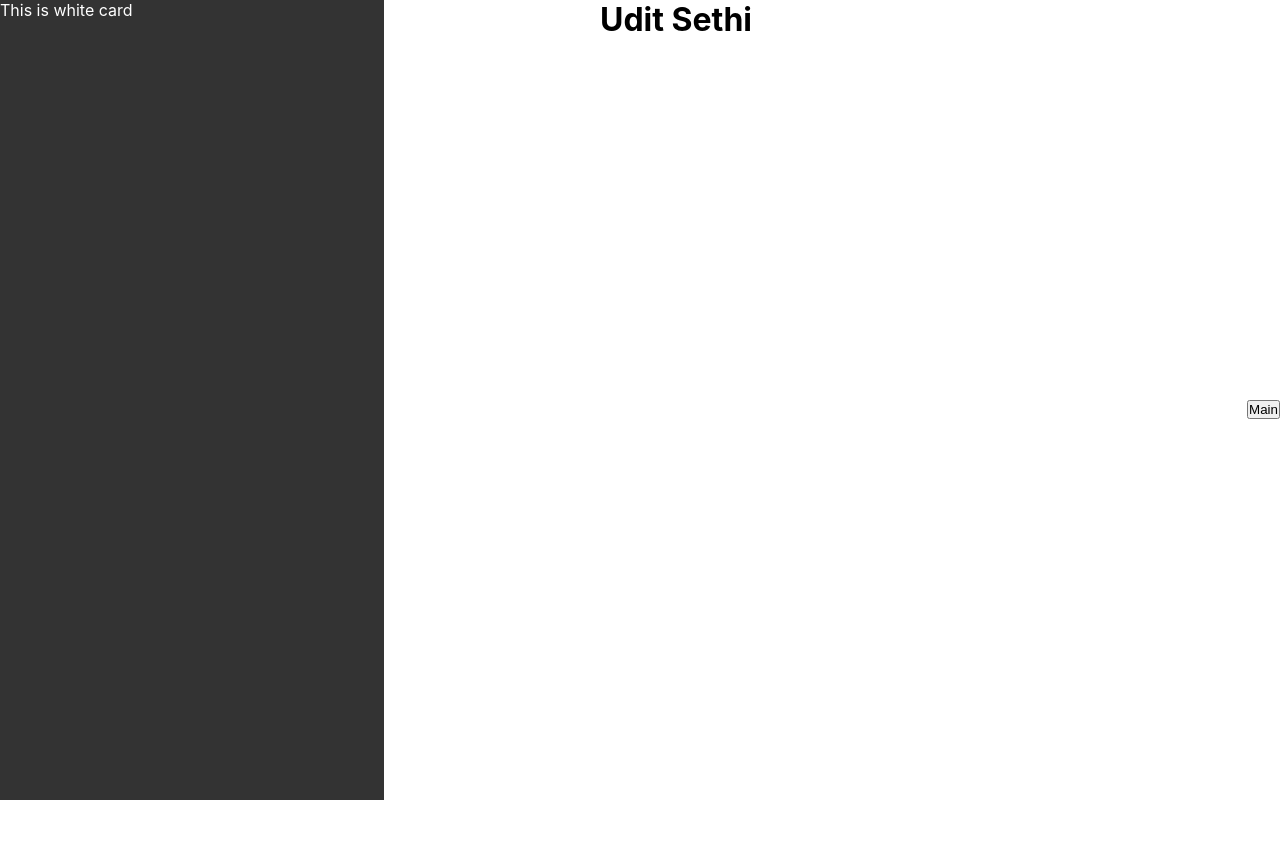
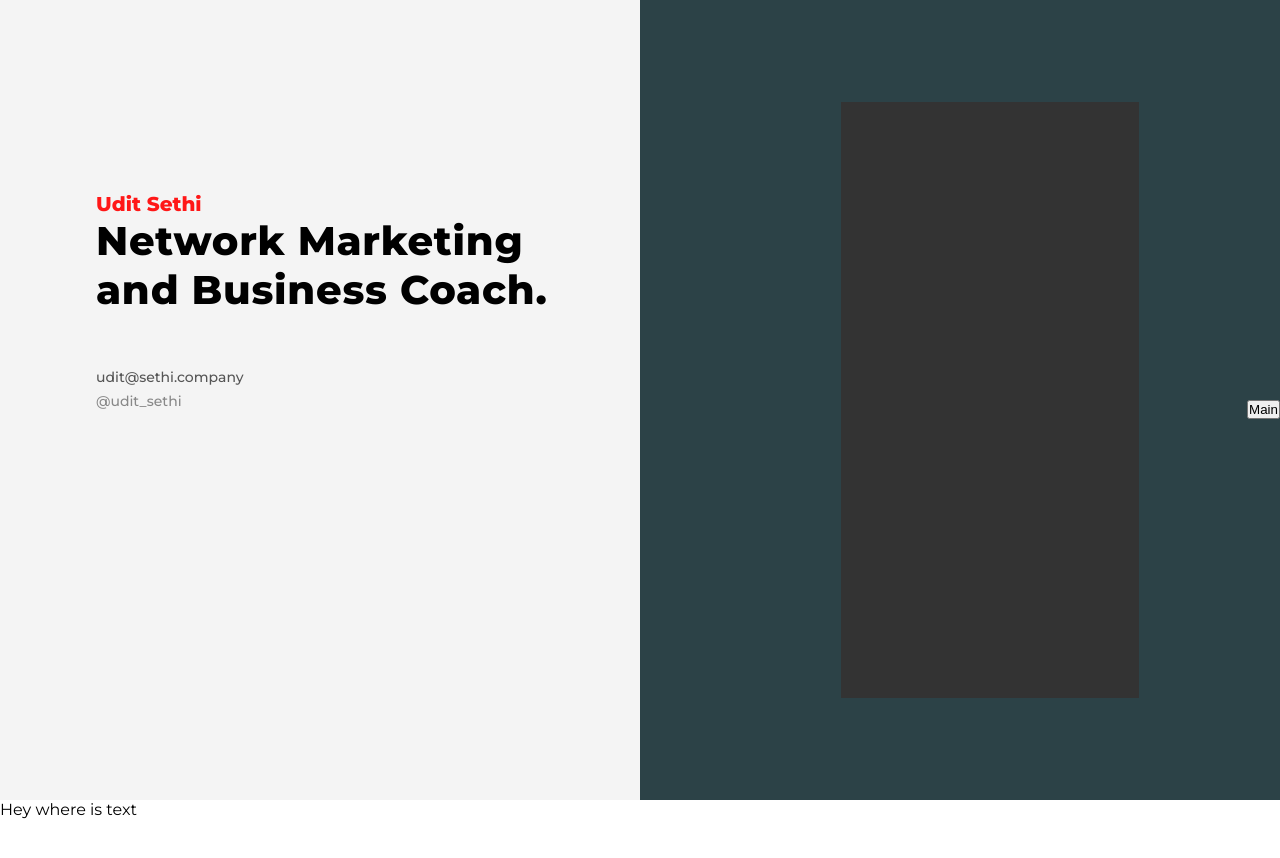
Before and after one commit to naklic0der/freelance, a React (Create React App) app: page / in a window 1280 px wide. Both pictures are taken after a click on the button "Left". Shown: the top 858 px of the page. Before the commit the page ends 800 px from the top, so only its background shows below. Built offline with nearby package versions, Linux system fonts and the light colour scheme.

Commit message:
a good stage reached

```diff
--- a/src/App.js
+++ b/src/App.js
@@ -1,6 +1,6 @@
 import React from 'react'
 import {Redirect, Route, Switch} from "react-router-dom";
-import Main from "./Component/Main/Main";
+import Main from "./container/Main/Main";
 
 const App = () => {
    return (
--- a/src/Component/Card/Card.js
+++ b/src/Component/Card/Card.js
@@ -4,7 +4,15 @@ import style from './Card.module.sass'
 const Card = (props) => {
 
    return (
-      <p className={style.card}>I am card</p>
+      <div className={style.card}>
+         <div className={style.name}>Udit Sethi</div>
+         <div className={style.desc}>
+            <span>Network Marketing</span><br />
+            <span>and Business Coach.</span>
+         </div>
+         <div className={style.insta}>udit@sethi.company</div>
+         <div className={style.twitter}>@udit_sethi</div>
+      </div>
    )
 }
 
--- a/src/Component/Card/Card.module.sass
+++ b/src/Component/Card/Card.module.sass
@@ -1,6 +1,30 @@
 .card
-   height: 100vh
-   width: 50%
-   padding: 3%
-   text-align: center
-   background-color: #aaa
+   height: 100%
+   width: 100%
+   padding-top: 30%
+   padding-left: 15%
+
+   .name
+      color: #ff1717
+      font-weight: 800
+      font-size: 20px
+
+   .desc
+      margin-bottom: 10%
+
+      span
+         letter-spacing: 0.7px
+         font-size: 40px
+         font-weight: 800
+         transform: scale(1, 3)
+
+   .insta
+      margin-bottom: 1%
+      font-weight: 500
+      font-size: 14px
+      color: #555
+
+   .twitter
+      font-weight: 500
+      font-size: 14px
+      color: #888
--- a/src/Component/Main/Main.js
+++ /dev/null
@@ -1,96 +0,0 @@
-import React, {useEffect} from 'react'
-import {gsap, Power4} from "gsap";
-import style from './Main.module.sass'
-import Aux from "../../hoc/Aux";
-import {AnimatePresence, motion} from "framer-motion"
-import {connect} from "react-redux";
-
-const Main = (props) => {
-
-   const go_left = () => {
-      props.upd_cur_loc('left')
-      gsap.to('#_h1', {
-         x: 600,
-         duration: 2,
-         ease: Power4.easeOut,
-      })
-   }
-
-   const go_main = () => {
-      props.upd_cur_loc('main')
-      gsap.to('#_h1', {
-         x: 0,
-         duration: 2,
-         ease: Power4.easeOut,
-      })
-   }
-
-   useEffect(() => {
-      console.log(props.current_location)
-   })
-
-   return (
-      <div>
-         {/*Common*/}
-         <h1 className={style.h1} id={'_h1'}>Udit Sethi</h1>
-
-         {/* Main Page*/}
-         <AnimatePresence>
-            {props.current_location === 'main' && (
-               <button
-                  initial={{opacity: 0}}
-                  animate={{opacity: 1}}
-                  exit={{opacity: 0}}
-                  onClick={() => go_left()} className={style.go_left}>Left</button>
-            )}
-         </AnimatePresence>
-
-         {/* Left Page */}
-         <AnimatePresence>
-            {props.current_location === 'left' && (
-               <Aux>
-                  <motion.div
-                     initial={{x: -300, opacity: 1}}
-                     animate={{x: 0}}
-                     exit={{x: -500}}
-                     className={style.white_card}
-                  >
-                     This is white card
-                  </motion.div>
-                  <motion.button
-                     initial={{opacity: 0}}
-                     animate={{opacity: 1}}
-                     exit={{opacity: 0}}
-                     onClick={() => go_main()} className={style.go_main}>Main
-                  </motion.button>
-                  <motion.p
-                     initial={{opacity: 0}}
-                     animate={{opacity: 1}}
-                     exit={{opacity: 0}}
-                  >Hey i am on left page
-                  </motion.p>
-               </Aux>
-            )}
-         </AnimatePresence>
-      </div>
-   )
-}
-// REDUX STUFF
-
-// GET SLICE OF STATE
-const mapStateToProps = (state) => {
-   return {
-      current_location: state.location,
-   }
-}
-
-// UPDATE SLICE OF STATE
-const mapDispatchToProps = (dispatch) => {
-   return {
-      upd_cur_loc: (loc) => {
-         dispatch({type: 'UPDATED_LOCATION', loc: loc})
-      },
-   }
-}
-
-export default connect(mapStateToProps, mapDispatchToProps)(Main)
--- a/src/Component/Main/Main.module.sass
+++ /dev/null
@@ -1,21 +0,0 @@
-.h1
-   width: 50%
-
-.white_card
-   background-color: #333
-   color: white
-   width: 30%
-   height: 100vh
-   position: absolute
-   top: 0
-   left: 0
-
-.go_main
-   position: absolute
-   top: 50%
-   right: 0
-
-.go_left
-   position: absolute
-   top: 50%
-   left: 0
--- /dev/null
+++ b/src/container/Main/Main.js
@@ -0,0 +1,129 @@
+import React, {useEffect} from 'react'
+import {gsap, Power4} from "gsap";
+import style from './Main.module.sass'
+import {AnimatePresence, motion} from "framer-motion"
+import Aux from "../../hoc/Aux";
+import {connect} from "react-redux";
+import Card from "../../Component/Card/Card";
+/*
+* #2c4247 dark blue
+* #ff1717 red
+* #222d2f dark
+* */
+const Main = (props) => {
+
+   const go_left = () => {
+      props.upd_cur_loc('left')
+      gsap.to('#_main', {
+         x: 350,
+         delay: 0.28,
+         duration: 0.9,
+         // ease: Power4.easeOut,
+      })
+      gsap.to('#_main div', {
+         scale: 3,
+         delay: 1,
+         duration: 2,
+      })
+   }
+
+   const go_main = () => {
+      props.upd_cur_loc('main')
+      gsap.to('#_main', {
+         x: 0,
+         duration: 2,
+         ease: Power4.easeOut,
+      })
+      gsap.to('#_main div', {
+         scale: 1,
+         delay: 1,
+         duration: 2,
+      })
+   }
+
+   useEffect(() => {
+      console.log(props.current_location)
+   })
+
+   return (
+      <div className={style.general}>
+         <div className={style.first}>
+
+            {/*Common*/}
+            <div className={style.main} id={'_main'}>
+               <div></div>
+               <AnimatePresence>
+                  {props.current_location === 'main' && (
+                     <motion.h1
+                        initial={{opacity: 0}}
+                        animate={{opacity: 1}}
+                        exit={{scale: 1.3, opacity: 0}}
+                        transition={{duration: 0.3}}
+                     >
+                        Udit Sethi.
+                     </motion.h1>
+                  )}
+               </AnimatePresence>
+            </div>
+
+            {/* Main Page*/}
+            <AnimatePresence>
+               {props.current_location === 'main' && (
+                  <motion.button
+                     initial={{opacity: 0}}
+                     animate={{opacity: 1}}
+                     exit={{opacity: 0}}
+                     transition={{duration: 2}}
+                     onClick={() => go_left()} className={style.go_left}>Left</motion.button>
+               )}
+            </AnimatePresence>
+
+            {/* Left Page */}
+            {props.current_location === 'left' && (
+               <Aux>
+                  <motion.div
+                     initial={{x: -800}}
+                     animate={{x: 0}}
+                     transition={{ease: 'easeOut', duration: 1}}
+                     className={style.white_card}
+                  >
+                     <Card/>
+                  </motion.div>
+                  <motion.button
+                     initial={{opacity: 0}}
+                     animate={{opacity: 1}}
+                     transition={{duration: 2}}
+                     onClick={() => go_main()} className={style.go_main}>Main
+                  </motion.button>
+
+               </Aux>
+            )}
+         </div>
+         {/* Extra stuff */}
+         {props.current_location === 'left' && (
+            <div className={style.second}>
+               <p>Hey where is text</p>
+            </div>
+         )}
+      </div>
+   )
+}
+// REDUX STUFF
+
+// GET SLICE OF STATE
+const mapStateToProps = (state) => {
+   return {
+      current_location: state.location,
+   }
+}
+
+// UPDATE SLICE OF STATE
+const mapDispatchToProps = (dispatch) => {
+   return {
+      upd_cur_loc: (loc) => {
+         dispatch({type: 'UPDATED_LOCATION', loc: loc})
+      },
+   }
+}
+
+export default connect(mapStateToProps, mapDispatchToProps)(Main)
--- /dev/null
+++ b/src/container/Main/Main.module.sass
@@ -0,0 +1,53 @@
+.general
+   background-color: #222
+   overflow-x: hidden
+
+   .first
+      position: relative
+      height: 100vh
+
+      .main
+         background-color: #2c4247
+         height: 100%
+         position: relative
+
+         div
+            position: absolute
+            top: 50%
+            left: 50%
+            transform: translate(-50%, -50%)
+            height: 200px
+            width: 100px
+            background-color: #333
+
+         h1
+            position: absolute
+            top: 40%
+            left: 30%
+            color: #ff1717
+            font-size: 130px
+
+
+      .white_card
+         background: #f4f4f4
+         color: black
+         width: 50%
+         height: 100vh
+         position: absolute
+         top: 0
+         left: 0
+
+      .go_main
+         position: absolute
+         top: 50%
+         right: 0
+
+      .go_left
+         position: absolute
+         top: 50%
+         left: 0
+
+   .second
+      height: 100vh
+      width: 100%
+      background-color: #fff
--- a/src/index.css
+++ b/src/index.css
@@ -1,3 +1,5 @@
+@import url('https://fonts.googleapis.com/css2?family=Montserrat:ital,wght@0,100;0,200;0,300;0,400;0,500;0,600;0,700;0,800;0,900;1,100;1,200;1,300;1,400;1,500;1,600;1,700;1,800;1,900&display=swap');
+
 * {
     margin: 0;
     padding: 0;
@@ -6,7 +8,7 @@
 
 body {
     margin: 0;
-    font-family: -apple-system, BlinkMacSystemFont, 'Segoe UI', 'Roboto', 'Oxygen',
+    font-family: 'Montserrat', sans-serif, -apple-system, BlinkMacSystemFont, 'Segoe UI', 'Roboto', 'Oxygen',
     'Ubuntu', 'Cantarell', 'Fira Sans', 'Droid Sans', 'Helvetica Neue',
     sans-serif;
     -webkit-font-smoothing: antialiased;
```
Also changed, not shown: 1 other file (tests, documents, lock files or other folders).
